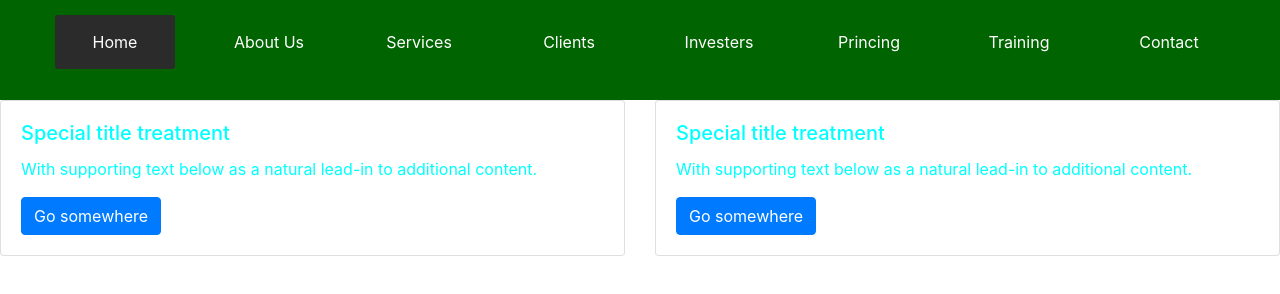
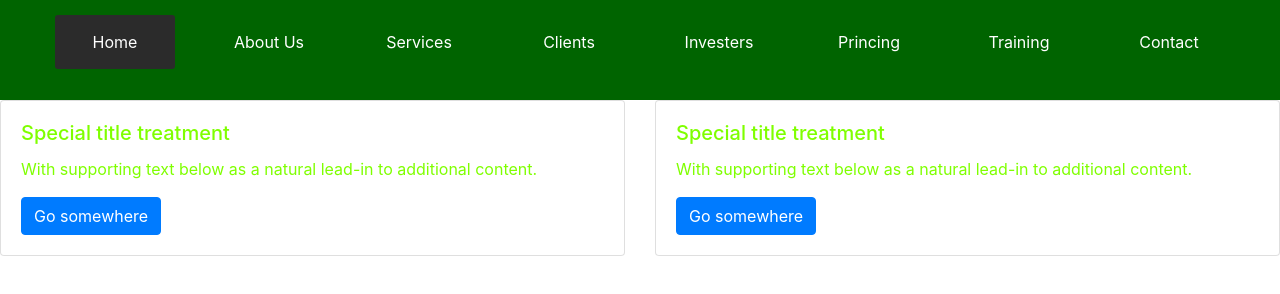
Before and after one commit to Guiodno/program1, a plain HTML site: page index.html in a window 1280 px wide. Drawn offline with nearby package versions, Linux system fonts and the light colour scheme.

Commit message:
first commit

```diff
--- a/style.css
+++ b/style.css
@@ -55,5 +55,9 @@ body
     margin-left: -15px;
 }
 .row{
-    color: aqua;
+    color: brown;
 }
+.card
+{
+    color: chartreuse;
+}
```
